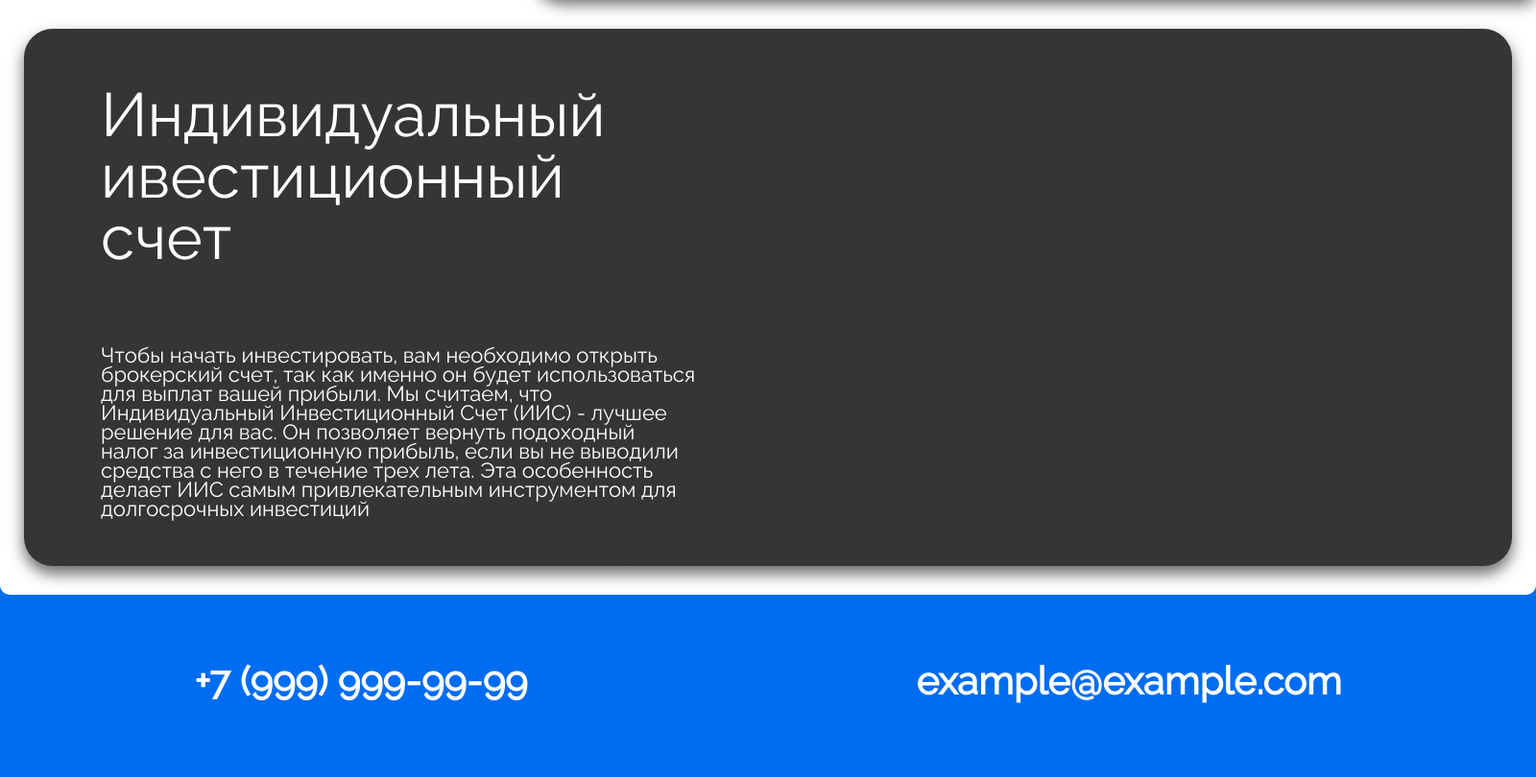
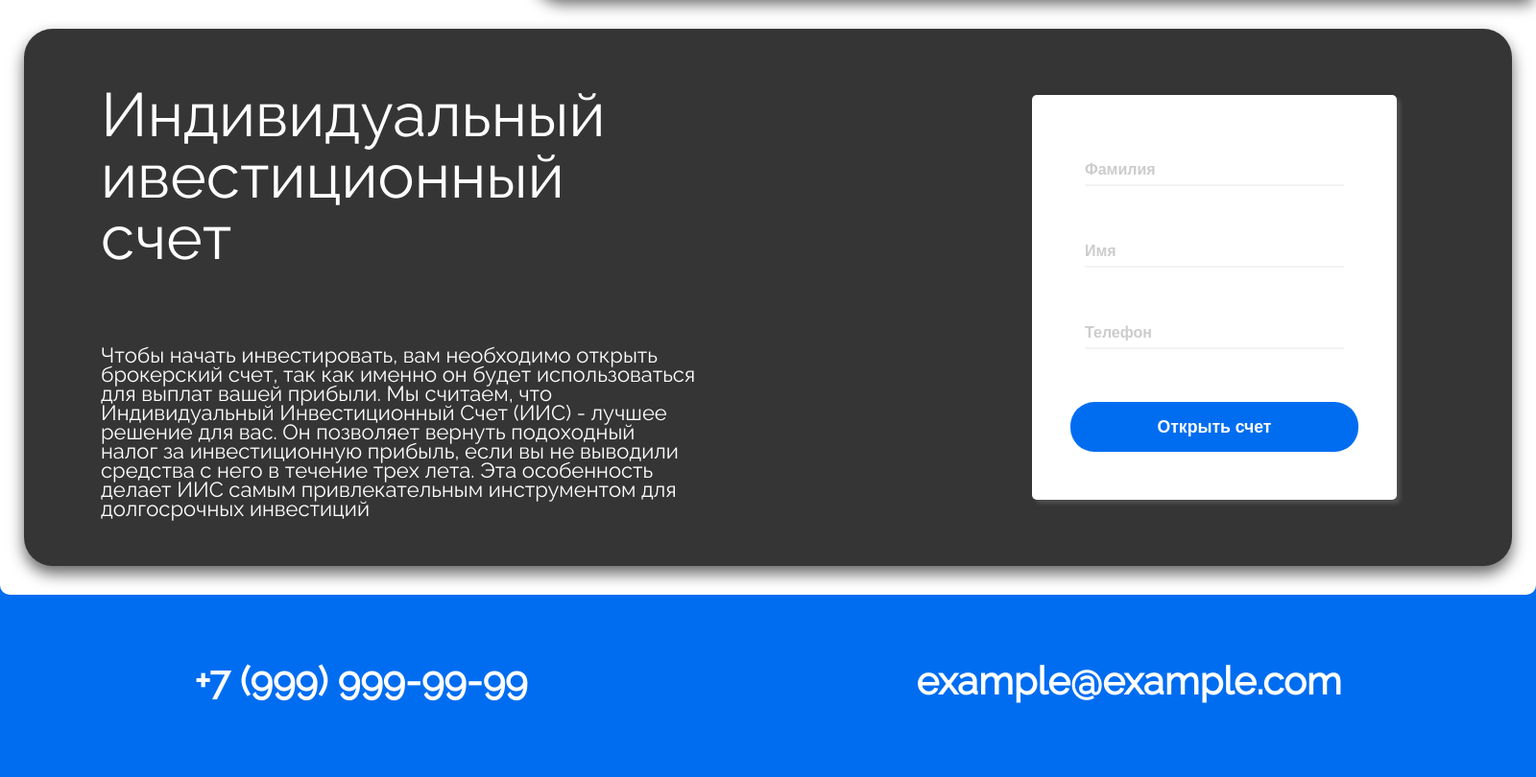
Before and after one commit to fckxorg/hack_genesis, a Flask app: template templates/index.html in a window 1600 px wide. Shown: the part 1848-2658 px from the top of the page at 96% size. Run offline with Flask 2, Linux system fonts and the light colour scheme; the template is opened without the code that fills it, so the values that code supplies are empty; some libraries are stand-ins or nearby versions; some web fonts are replaced.

Commit message:
add form

```diff
--- a/static/css/main.css
+++ b/static/css/main.css
@@ -435,6 +435,10 @@ p {
   width: 40%;
   height: 100%;
   /*background-color: #006df1;*/
+  display: flex;
+  justify-content: center;
+  align-content: center;
+  align-items: center;
 }
 
 footer {
@@ -458,3 +462,139 @@ footer {
   font-size: 40px;
   font-weight: 600;
 }
+
+
+
+
+.material-form {
+  display: block;
+  width: 300px;
+  padding: 50px 40px;
+  background-color: #fff;
+  font-size: 16px;
+  border-radius: 5px;
+  box-shadow: 4px 4px 4px 0 rgba(128, 128, 128, 0.35);
+  overflow: hidden;
+}
+
+.material-form__container {
+  position: relative;
+  width: 90%;
+  margin: 30px auto;
+  padding: 10px 0;
+}
+
+.material-form__container:nth-child(1) {
+  margin-top: 0;
+}
+
+.material-form__label {
+  position: absolute;
+  font-family: sans-serif;
+  font-weight: bold;
+  transform: translateY(-50%);
+  transition: all 0.25s;
+}
+
+.material-form__input {
+  width: 100%;
+  padding: 10px 0;
+  color: #444;
+  font-weight: bold;
+  box-shadow: 0 -2px #f3f3f3 inset;
+  border: none;
+  outline: none;
+}
+
+.material-form__input[type="password"] {
+  letter-spacing: 7px;
+}
+
+.material-form__input:placeholder-shown:valid ~ .material-form__label {
+  left: 0;
+  top: 50%;
+  color: #ccc;
+  font-size: 1em;
+}
+
+.material-form__input:placeholder-shown:focus ~ .material-form__label, .material-form__input:not(:placeholder-shown) ~ .material-form__label {
+  top: 0;
+  left: 0;
+  font-size: 0.75em;
+}
+
+.material-form__input:placeholder-shown:focus ~ .material-form__label {
+  color: #006df1;
+}
+
+.material-form__input:placeholder-shown:focus ~ .material-form__focus-animation {
+  background-color: #006df1;
+}
+
+.material-form__input:valid ~ .material-form__label {
+  color: #00E676;
+}
+
+.material-form__input:valid:not(:placeholder-shown) ~ .material-form__focus-animation {
+  background-color: #00E676;
+}
+
+.material-form__input:invalid ~ .material-form__label {
+  color: #F44336;
+}
+
+.material-form__input:invalid ~ .material-form__focus-animation {
+  background-color: #F44336;
+}
+
+.material-form__input:focus ~ .material-form__focus-animation {
+  width: 100%;
+  left: 0;
+}
+
+.material-form__input:not(:focus):invalid ~ p {
+  transform: translate(0, 5px);
+}
+
+.material-form__focus-animation {
+  position: absolute;
+  left: 50%;
+  bottom: 10px;
+  height: 3px;
+  width: 0;
+  transition: all 0.25s;
+}
+
+.material-form__error {
+  position: absolute;
+  transform: translate(-250px, 5px);
+  color: #F44336;
+  font-size: 0.75em;
+  font-family: sans-serif;
+  transition: all 0.25s;
+}
+
+.material-form__button {
+  line-height: 50px;
+  width: 100%;
+  margin-top: 15px;
+  background-color: #006df1;
+  color: #fff;
+  font-weight: bold;
+  font-size: 1.1em;
+  border: none;
+  border-radius: 25px;
+  outline: none;
+  transition: all 0.25s;
+  cursor: pointer;
+}
+
+.material-form__button:hover {
+  background-color: #51adf6;
+  transform: scale(1.1);
+}
+
+.material-form__button:active {
+  background-color: #0960a5;
+  transform: scale(0.9);
+}
--- a/templates/index.html
+++ b/templates/index.html
@@ -208,7 +208,28 @@
           привлекательным инструментом для долгосрочных инвестиций
         </p>
       </div>
-      <div class="account-form"></div>
+      <div class="account-form">
+        <form class="material-form">
+          <div class="material-form__container">
+            <input class="material-form__input" type="text" placeholder=" " id="input-name" maxlength="40" />
+            <label class="material-form__label" form="input-name">Фамилия</label>
+            <div class="material-form__focus-animation"></div>
+            <p class="material-form__error">Фамилия не введено</p>
+          </div>
+          <div class="material-form__container">
+            <input class="material-form__input" type="text" placeholder=" " id="input-email" maxlength="50" />
+            <label class="material-form__label" form="input-email">Имя</label>
+            <div class="material-form__focus-animation"></div>
+            <p class="material-form__error">Имя не введено</p>
+          </div>
+          <div class="material-form__container">
+            <input class="material-form__input" type="tel" placeholder=" " id="input-password" maxlength="18" />
+            <label class="material-form__label" form="input-password">Телефон</label>
+            <div class="material-form__focus-animation"></div>
+            <p class="material-form__error">Телефон не введен</p>
+          </div><button class="material-form__button">Открыть счет</button>
+        </form>
+      </div>
     </div>
 
   </div>
```
